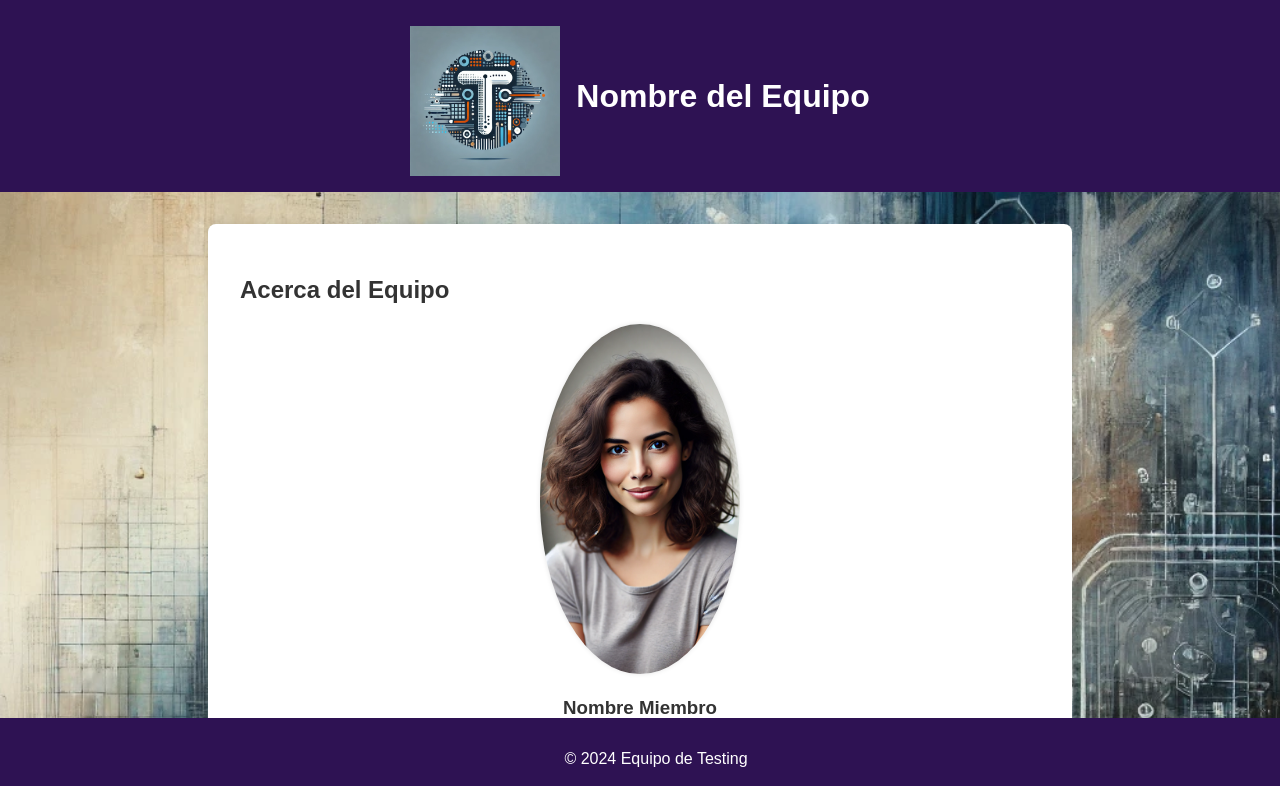
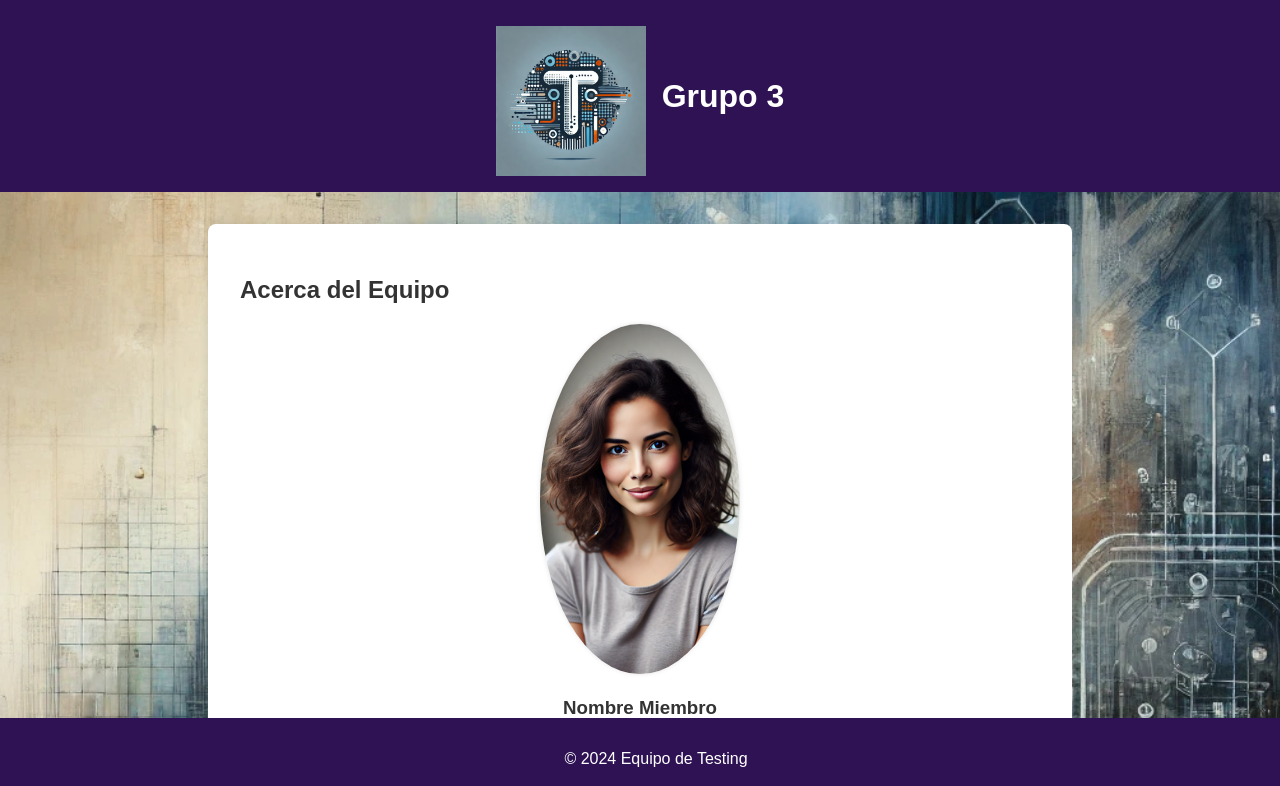
Before and after one commit to paulaosores9/Proyecto-Testing-2024, a plain HTML site: page Portfolio2024/index.html in a window 1280 px wide. Shown: the top 786 px of the page. Drawn offline with Linux system fonts and the light colour scheme.

Commit message:
Update index.html

```diff
--- a/Portfolio2024/index.html
+++ b/Portfolio2024/index.html
@@ -12,7 +12,7 @@
     <header>
         <div class="header-content">
             <img src="images/logo.webp" alt="Logo del equipo">
-            <h1>Nombre del Equipo</h1>
+            <h1> Grupo 3 </h1>
         </div>
     </header>
 
```
